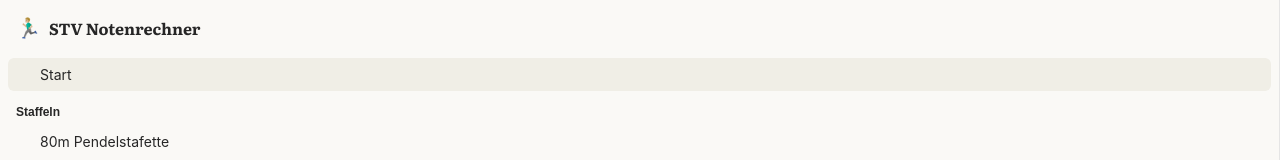
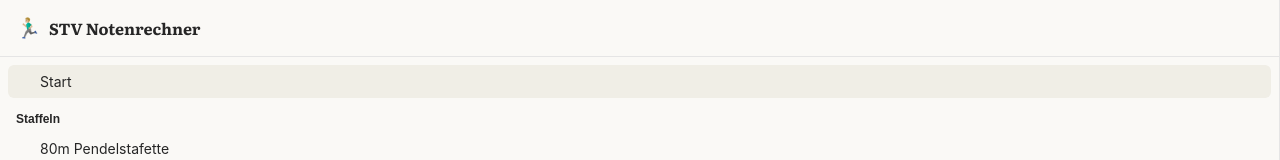
Before and after one commit to noahbaumgartner/stv-grades, a SvelteKit app: page / in a window 1280 px wide. Shown: the top 160 px of the page. Built offline with nearby package versions, Linux system fonts and the light colour scheme; some icons are missing; a web font is replaced by a local one.

Commit message:
nav header optimization

```diff
--- a/src/lib/components/navigation/navigation.svelte
+++ b/src/lib/components/navigation/navigation.svelte
@@ -6,10 +6,12 @@
 	let {
 		collapsed = $bindable(false),
 		mobileOpen = $bindable(false),
+		header,
 		children
 	}: {
 		collapsed?: boolean;
 		mobileOpen?: boolean;
+		header?: Snippet;
 		children: Snippet;
 	} = $props();
 </script>
@@ -20,6 +22,9 @@
 {/if}
 
 <nav class="nav" class:collapsed class:mobile-open={mobileOpen}>
+	{#if header}
+		{@render header()}
+	{/if}
 	<div class="nav-content">
 		{@render children()}
 	</div>
@@ -64,7 +69,7 @@
 		width: 14rem;
 		background-color: #FAF9F6;
 		border-right: 1px solid var(--color-neutral-200);
-		padding: 0.75rem 0.5rem;
+		padding: 0 0 0.75rem;
 		max-height: 100dvh;
 		position: sticky;
 		top: 0;
@@ -85,10 +90,11 @@
 		overflow-y: auto;
 		scrollbar-width: none;
 		min-height: 0;
+		padding: 0 0.5rem;
 	}
 
 	.nav-footer {
-		padding-top: 0.5rem;
+		padding: 0.5rem 0.5rem 0;
 	}
 
 	.nav-item {
--- a/src/routes/+layout.svelte
+++ b/src/routes/+layout.svelte
@@ -36,12 +36,14 @@
 
 <div class="app">
 	<Navigation bind:collapsed bind:mobileOpen={nav.mobileOpen}>
+		{#snippet header()}
 			<a href="/" class="nav-title" class:collapsed>
 				<span class="nav-title-emoji">🏃🏼‍♂️</span>
 				{#if !collapsed}
 					<span class="nav-title-text">STV Notenrechner</span>
 				{/if}
 			</a>
+		{/snippet}
 		<NavigationItem
 			icon={House}
 			label="Start"
@@ -86,12 +88,15 @@
 		display: flex;
 		align-items: center;
 		gap: 0.5rem;
-		padding: 0.25rem 0.5rem;
-		margin-bottom: 0.75rem;
+		padding: 1rem;
+		margin-bottom: 0.5rem;
+		border-bottom: 1px solid var(--color-neutral-200);
 		text-decoration: none;
 		white-space: nowrap;
 		overflow: hidden;
 		flex-shrink: 0;
+		width: 100%;
+		box-sizing: border-box;
 	}
 
 	.nav-title-emoji {
@@ -109,6 +114,5 @@
 
 	.nav-title.collapsed {
 		justify-content: center;
-		padding: 0.625rem 0;
 	}
 </style>
```
Lines whose indentation alone changed are shown as unchanged.
